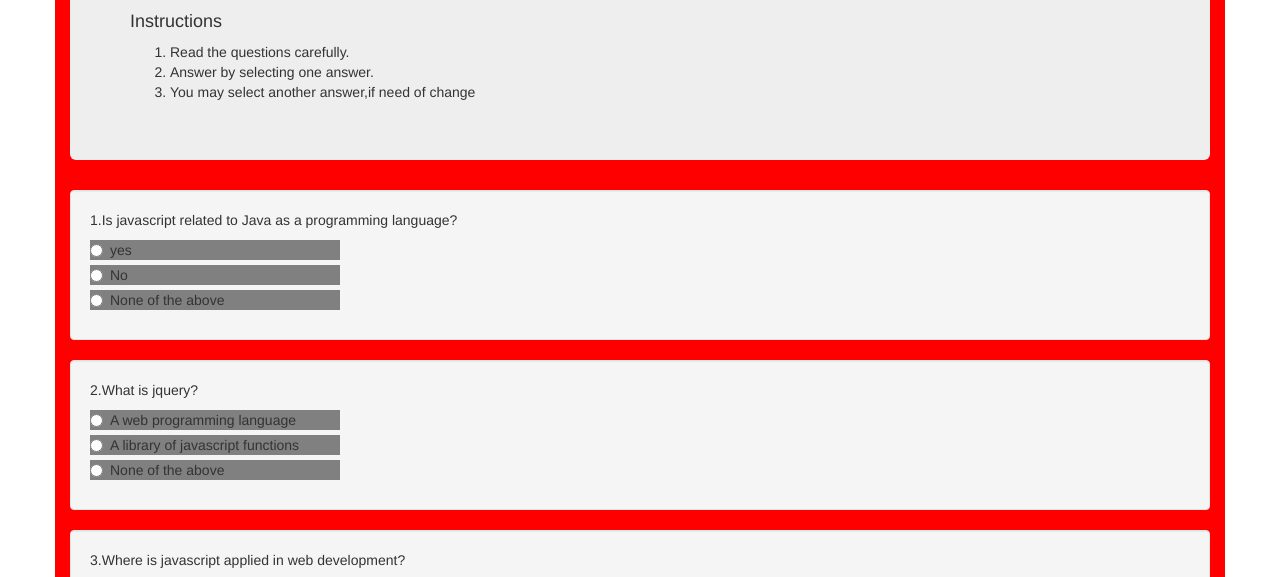
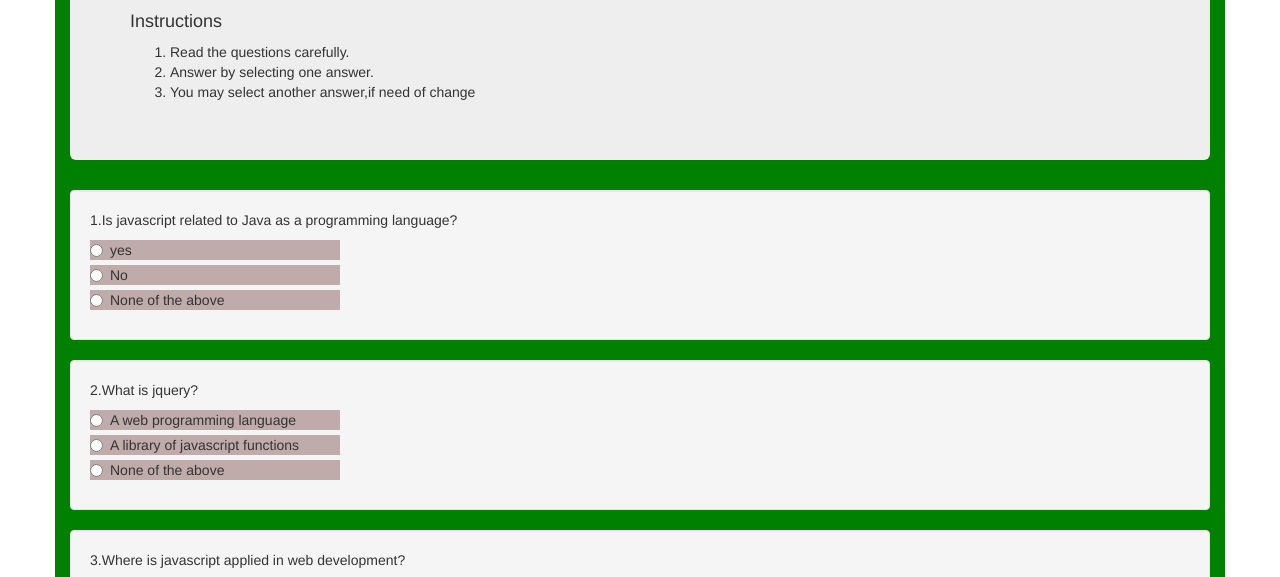
Before and after one commit to iankabugi/Quiz-board, a plain HTML site: page index.html in a window 1280 px wide. Shown: the part 180-757 px from the top of the page. Drawn offline with Linux system fonts and the light colour scheme; a script that the page names is missing.

Commit message:
style your page

```diff
--- a/css/styles.css
+++ b/css/styles.css
@@ -6,9 +6,18 @@ html{
 }
 .container{
 
-  background-color: red;
+  background-color: green;
 }
 .radio{
-  background-color: grey;
+  background-color: #C0ABAB;
   width: 250px;
 }
+.well{
+  background-color: green;
+  font-weight: 300;
+
+
+}
+p{
+  font-weight: 300;
+}
```
